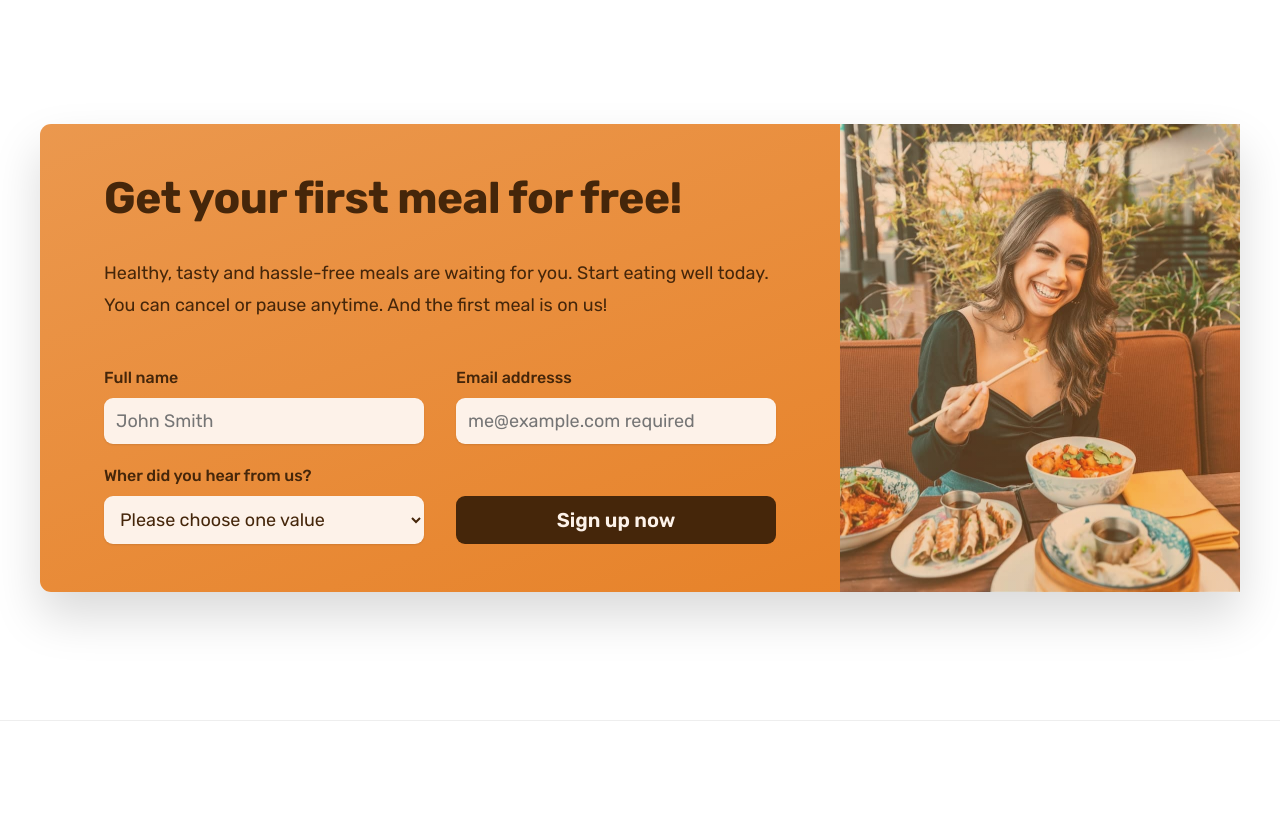
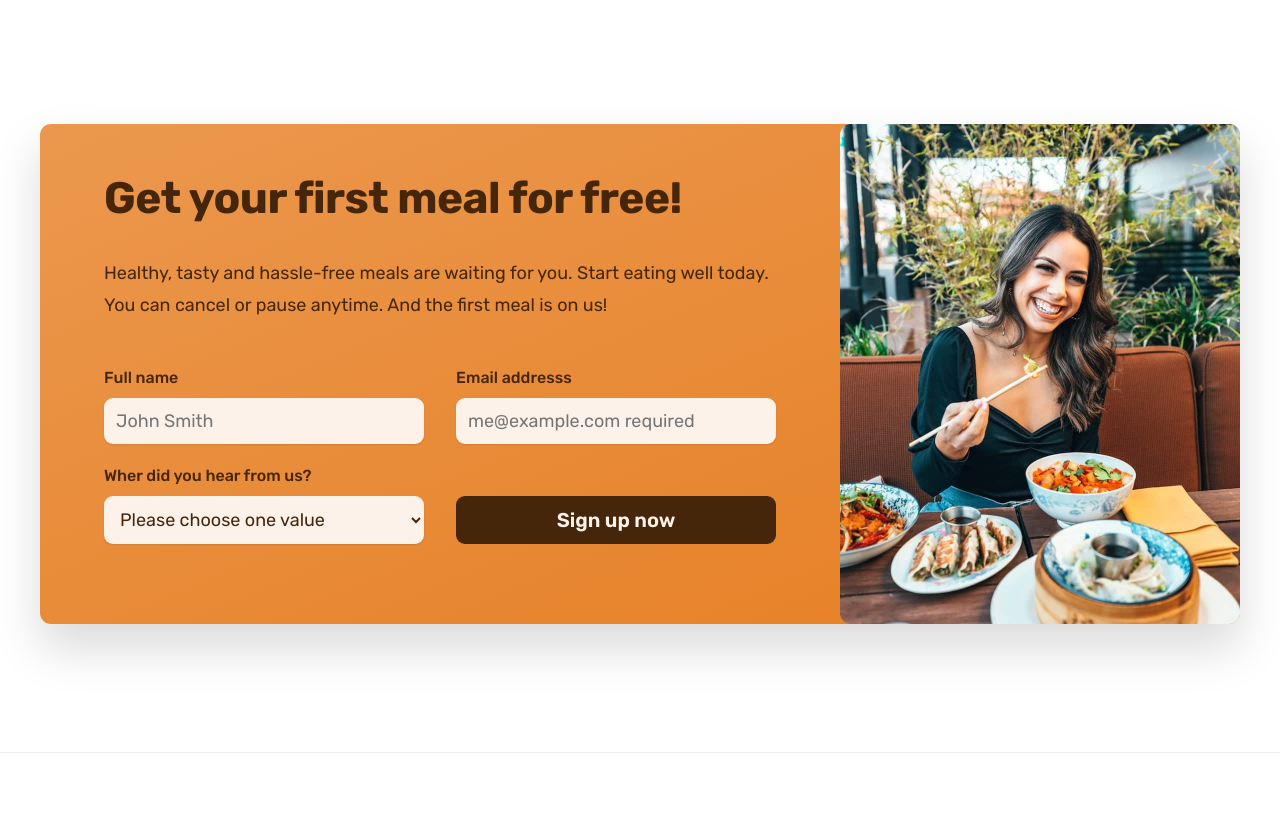
Before and after one commit to khushboo992/Omnifood, a plain HTML site: page index.html in a window 1280 px wide. Shown: the part 6700-7527 px from the top of the page. Drawn offline with nearby package versions, Linux system fonts and the light colour scheme.

Commit message:
updated readme

```diff
--- a/index.html
+++ b/index.html
@@ -530,8 +530,8 @@
                   <button class="btn btn--form">Sign up now</button>
                 </form>
               </div>
-              <div class="cta-img-box" role="img" aria-label="woman enjoying food"></div>
-              <!-- <img src="img/eating.jpg" alt="woman enjoying food" class="cta-img-box"> -->
+              <!-- <div class="cta-img-box" role="img" aria-label="woman enjoying food"></div> -->
+              <img src="img/eating.jpg" alt="woman enjoying food" class="cta-img-box">
 
             <!-- </div> -->
             </div>
--- a/style.css
+++ b/style.css
@@ -728,7 +728,7 @@
   margin-bottom: 4.8rem;
 }
 
-.cta-img-box {
+/* .cta-img-box {
   background-image: linear-gradient(
       to right bottom,
       rgba(235, 151, 78, 0.35),
@@ -737,15 +737,15 @@
     url("img/eating.jpg");
   background-size: cover;
   background-position: center;
-}
+} */
 
-/* .cta-img-box {
+.cta-img-box {
   width: 100%;
   height: auto;
   display: block;
   border-radius: 11px;
   object-fit: cover;
-} */
+}
 
 .cta-form {
   display: grid;
```
